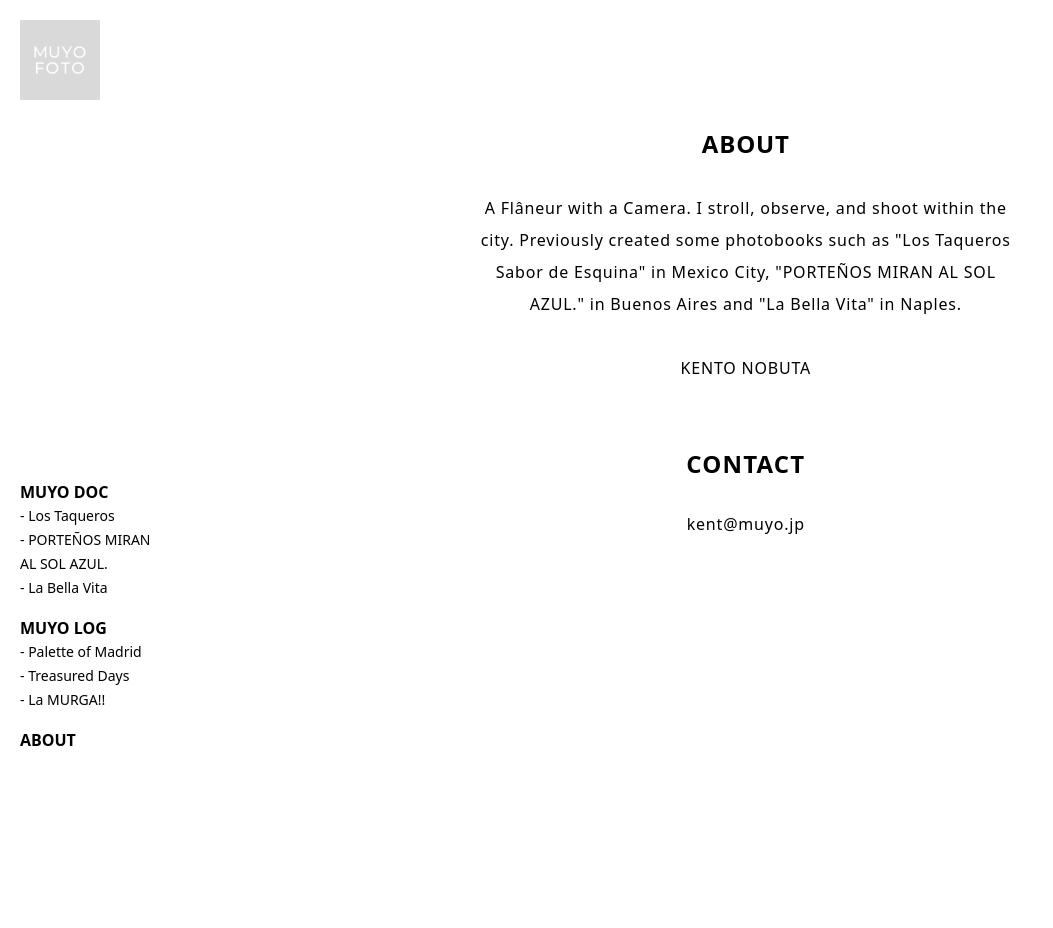
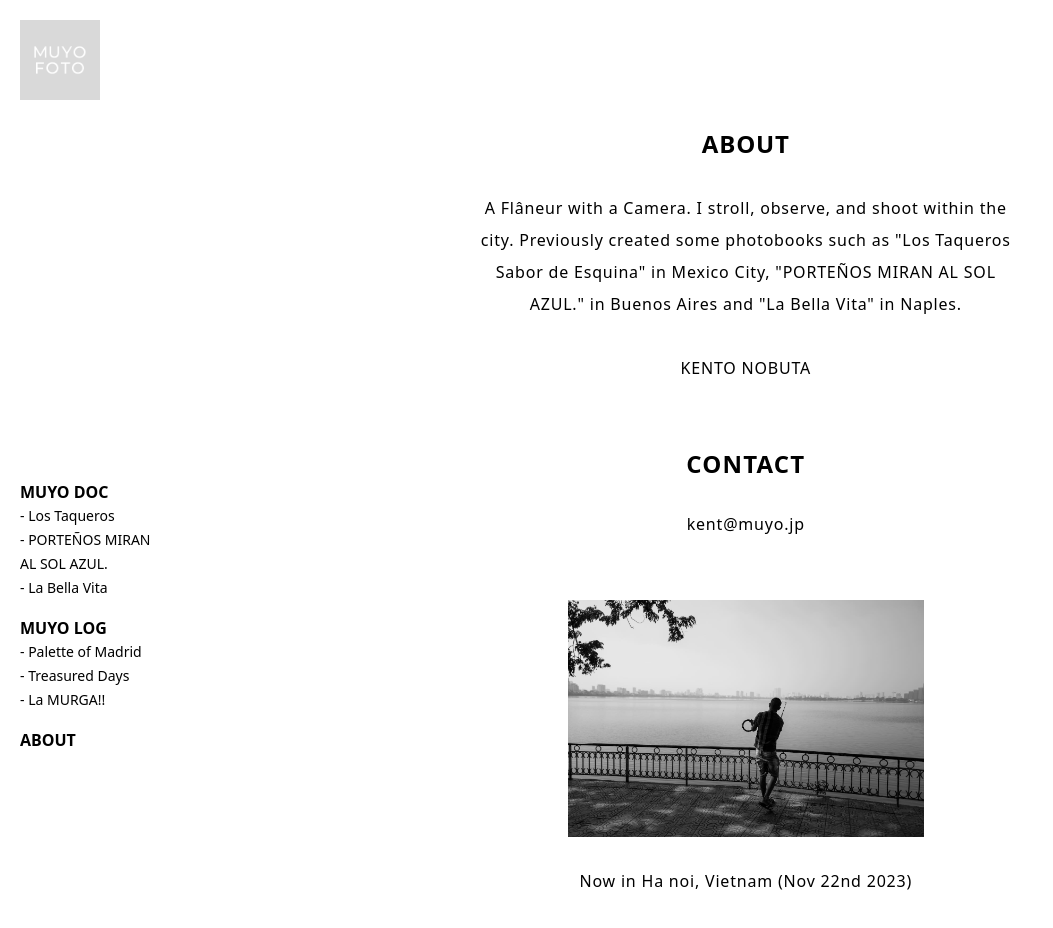
Before and after one commit to Kenchim/muyofoto, a Next.js app: page /about in a window 1280 px wide. Shown: the top 928 px of the page, without its empty margins (0-1053 px from the left). Before the commit the page ends 800 px from the top, so only its background shows below. Built offline with nearby package versions, Linux system fonts and the light colour scheme.

Commit message:
add now location in about page

```diff
--- a/app/about/page.tsx
+++ b/app/about/page.tsx
@@ -1,3 +1,5 @@
+import FotoCap from "../component/foto_caption";
+
 export default function About() {
     return (
     <div className="text-center w-5/6 md:w-3/4 lg:w-1/2 mx-auto tracking-wider max-w-[720px]">
@@ -10,7 +12,13 @@ export default function About() {
             <p className="mt-4 md:mt-8">KENTO NOBUTA</p>
             </div>
             <h2 className="font-bold mt-16 text-xl md:text-2xl tracking-wider">CONTACT</h2>
-            <p className="mt-4 md:mt-8">kent@muyo.jp</p>
+            <p className="mt-4 md:mt-8 mb-16">kent@muyo.jp</p>
+            <FotoCap
+            url="../now.jpg"
+            alt="Ha noi Vietnam"
+            caption="Now in Ha noi, Vietnam (Nov 22nd 2023)"
+            />
+            <p className="pb-20"></p>
     </div>
     )
 }
```
Also changed, not shown: public/now.jpg (added).
